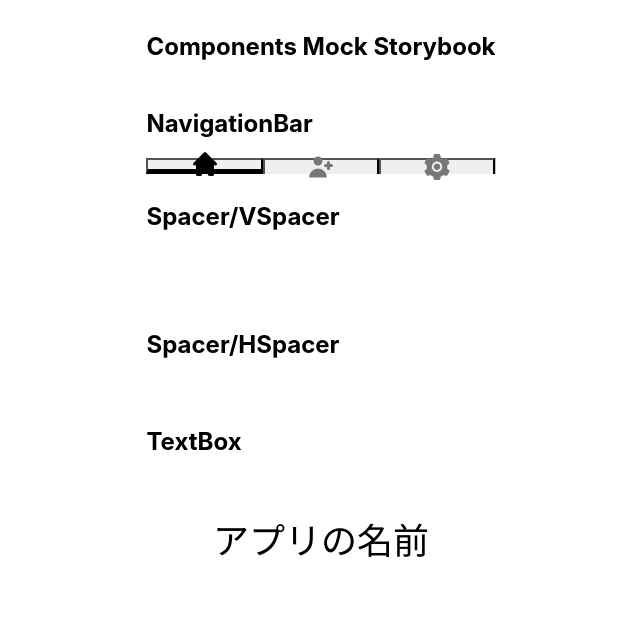
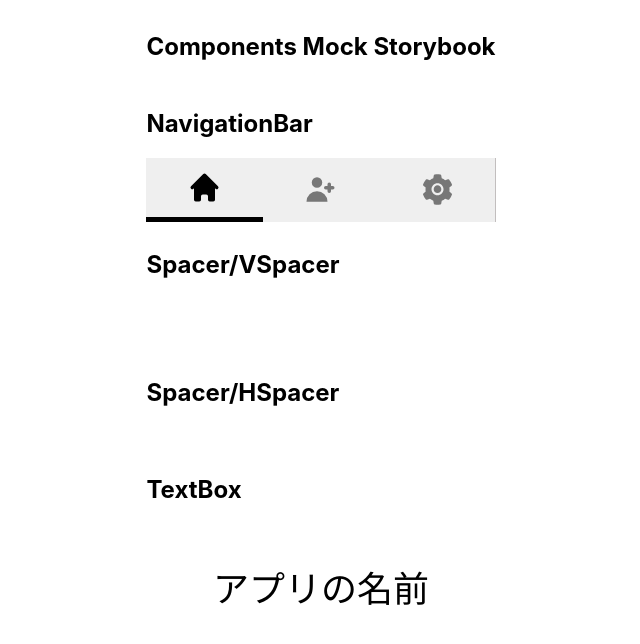
Before and after one commit to 0time-engineer/front-end, a React (Create React App) app: page /components in a window 1280 px wide. Shown: the top 644 px of the page, without its empty margins (319-959 px from the left). Built offline with nearby package versions, Linux system fonts and the light colour scheme.

Commit message:
figmaのUIに寄せるようにスタイルを変更した

```diff
--- a/src/Components/atoms/NavigationBar.tsx
+++ b/src/Components/atoms/NavigationBar.tsx
@@ -1,4 +1,4 @@
-import { HStack, IconButton, ButtonGroup } from '@chakra-ui/react'
+import { IconButton, ButtonGroup } from '@chakra-ui/react'
 import { HiUserAdd, HiHome } from 'react-icons/hi'
 import { AiFillSetting } from 'react-icons/ai'
 import { useState } from 'react'
@@ -34,12 +34,13 @@ export const NavigationBar = ({ type }: Props) => {
         aria-label={type}
         icon={icon}
         color={color}
-        h={16}
+        h="64px"
         w="33.33%"
         variant="ghost"
-        fontSize="30px"
-        rounded="none"
+        fontSize="35px"
         borderColor="#000000"
+        borderX="none"
+        borderTop="none"
         borderBottomWidth={screen === type ? '5px' : '0px'}
         _hover={{ bg: '#A3A0A0' }}
         onClick={() => setScreen(type)}
@@ -49,13 +50,11 @@ export const NavigationBar = ({ type }: Props) => {
 
   return (
     <>
-      <HStack h={16} justify="center">
-        <ButtonGroup w="100%" bg="#C2BEBE" isAttached>
-          <ContentButton type="Home" />
-          <ContentButton type="AddFriend" />
-          <ContentButton type="Setting" />
-        </ButtonGroup>
-      </HStack>
+      <ButtonGroup w="100%" bg="#C2BEBE" isAttached>
+        <ContentButton type="Home" />
+        <ContentButton type="AddFriend" />
+        <ContentButton type="Setting" />
+      </ButtonGroup>
     </>
   )
 }
```
